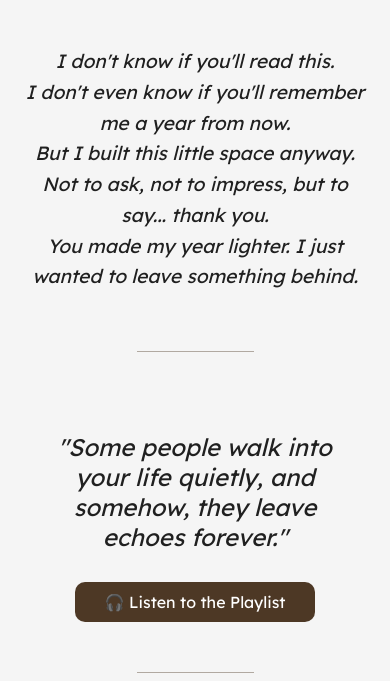
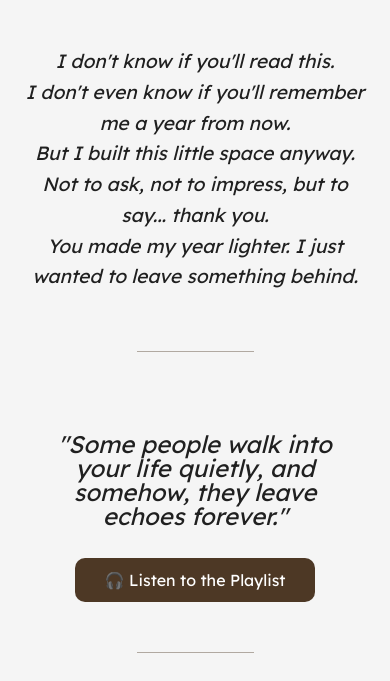
Before and after one commit to heitoor01/Sabrina_Surprise, a plain HTML site: page index.html in a window 390 px wide. Shown: the part 163-844 px from the top of the page. Drawn offline with Linux system fonts and the light colour scheme.

Commit message:
fixed the line height and the font size on mobile

```diff
--- a/src/css/style.css
+++ b/src/css/style.css
@@ -177,10 +177,12 @@ footer a:hover {
 @media(max-width: 540px){
     body {
         width: 100%;
+        font-size: 1rem;
     }
 
     section {
         padding: 10px;
+        line-height: 1.5em;
     }
 
     .cape {
```
